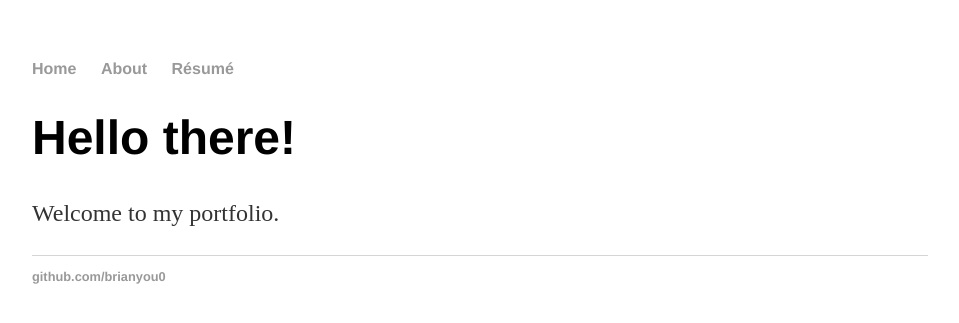
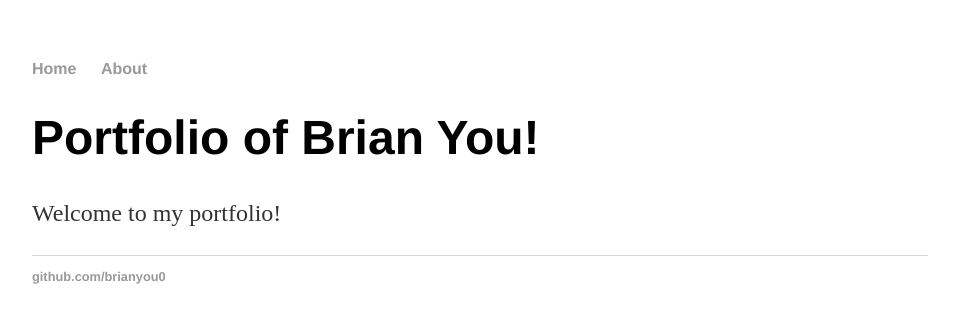
Before and after one commit to brianyou0/brianyou0.github.io, a Jekyll site: the page built from index.html, in a window 1280 px wide. Shown: the top 323 px of the page, without its empty margins (160-1119 px from the left). Built offline with Jekyll 4.4.1, drawn with Linux system fonts in a browser that asks for light colours.

Commit message:
Update index.html

```diff
--- a/index.html
+++ b/index.html
@@ -1,27 +1,8 @@
-<!DOCTYPE html>
-<html>
-	<head>
-		<title>Portfolio of Brian You</title>
-		<link rel="stylesheet" type="text/css" href="/css/main.css">
-	</head>
-	<body>
-		<nav>
-    		<ul>
-        		<li><a href="/">Home</a></li>
-	        	<li><a href="/about">About</a></li>
-        		<li><a href="/cv">Résumé</a></li>
-    		</ul>
-		</nav>
-		<div class="container">
-    		<div class="blurb">
-        		<h1>Hello there!</h1>
-				<p>Welcome to my portfolio.</p>
-    		</div><!-- /.blurb -->
-		</div><!-- /.container -->
-		<footer>
-    		<ul>
-        		<li><a href="https://github.com/brianyou0">github.com/brianyou0</a></li>
-			</ul>
-		</footer>
-	</body>
-</html>
+---
+layout: default
+title: Portfolio of Brian You
+---
+<div class="blurb">
+	<h1>Portfolio of Brian You!</h1>
+	<p>Welcome to my portfolio!</p>
+</div><!-- /.blurb -->
```
